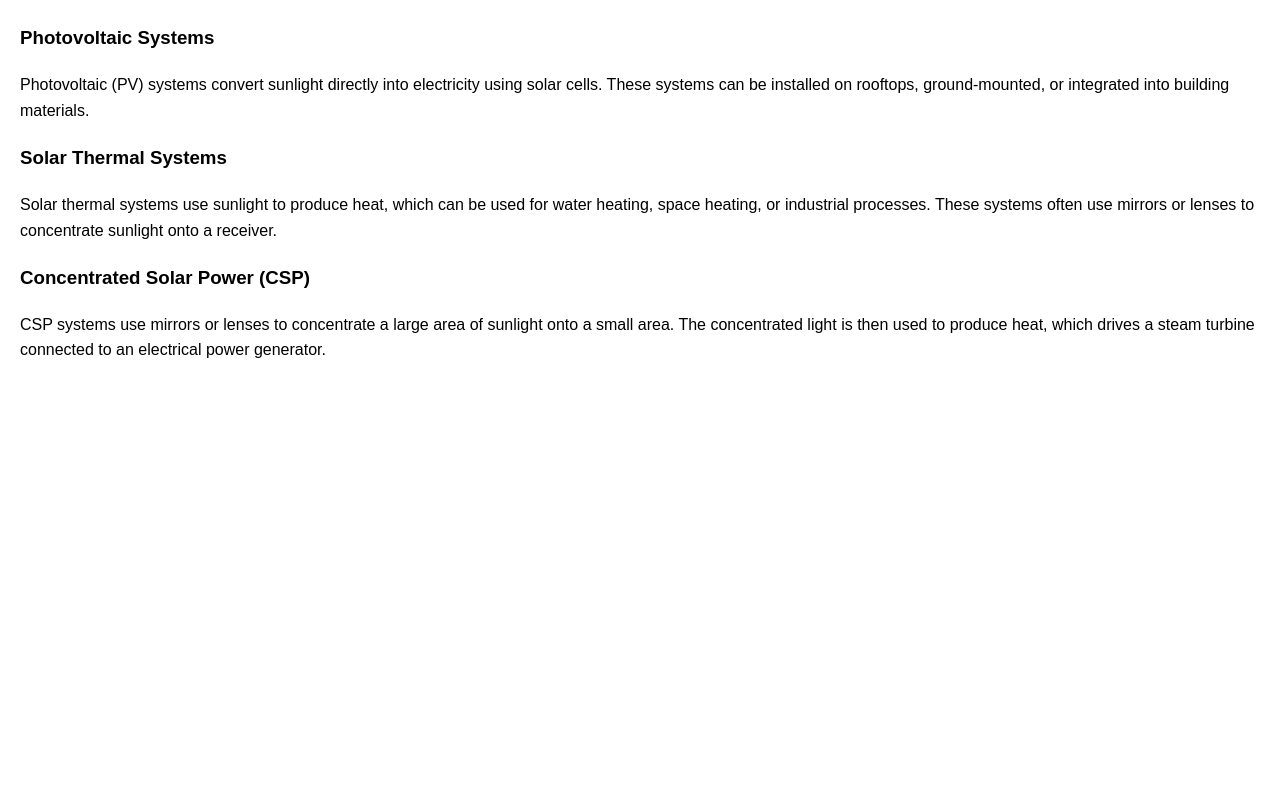
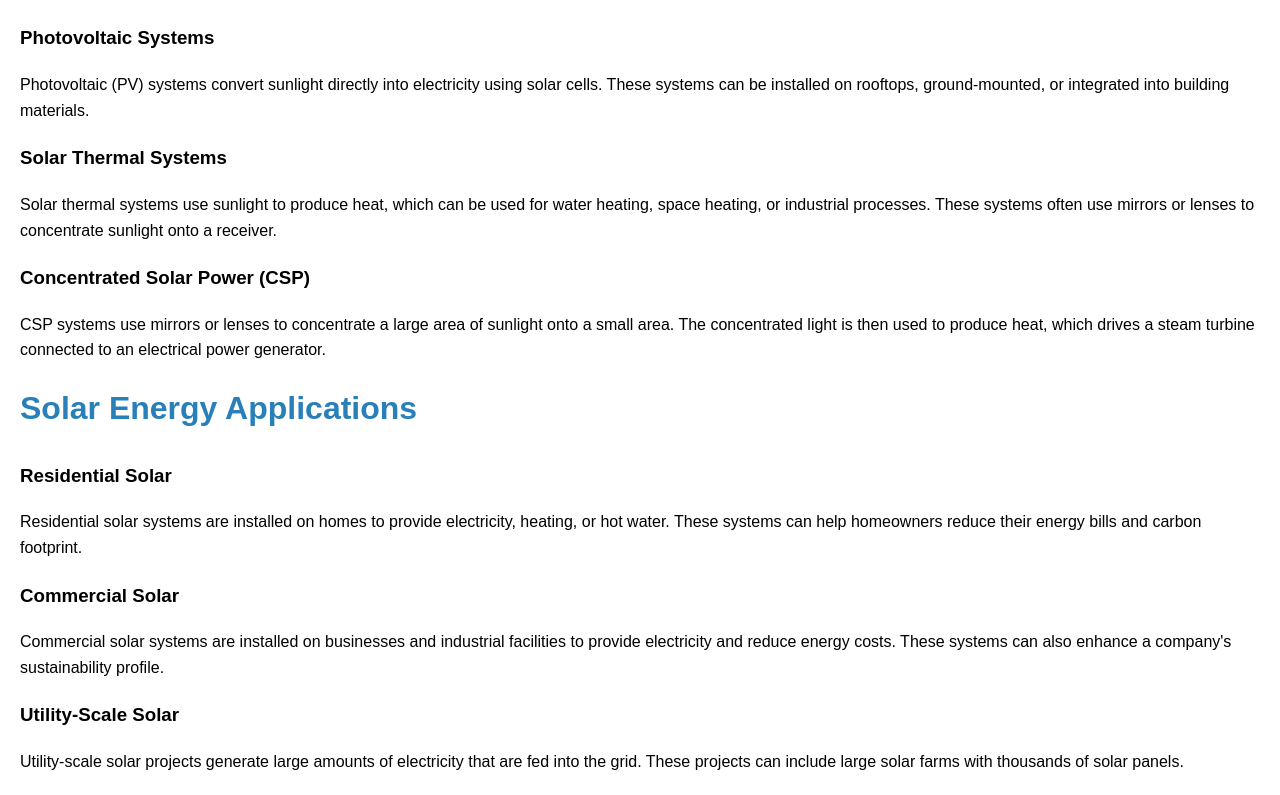
Before and after one commit to pakoopo/Jan-test, a plain HTML site: page solar.html in a window 1280 px wide. Shown: the part 1079-1874 px from the top of the page. Before the commit the page ends 1462 px from the top, so only its background shows below. Drawn offline with Linux system fonts and the light colour scheme.

Commit message:
Add files via upload

```diff
--- a/solar.html
+++ b/solar.html
@@ -78,5 +78,18 @@
         <h3>Concentrated Solar Power (CSP)</h3>
         <p>CSP systems use mirrors or lenses to concentrate a large area of sunlight onto a small area. The concentrated light is then used to produce heat, which drives a steam turbine connected to an electrical power generator.</p>
     </div>
+    <h2 class="section-title">Solar Energy Applications</h2>
+    <div class="sub-section">
+        <h3>Residential Solar</h3>
+        <p>Residential solar systems are installed on homes to provide electricity, heating, or hot water. These systems can help homeowners reduce their energy bills and carbon footprint.</p>
+    </div>
+    <div class="sub-section">
+        <h3>Commercial Solar</h3>
+        <p>Commercial solar systems are installed on businesses and industrial facilities to provide electricity and reduce energy costs. These systems can also enhance a company's sustainability profile.</p>
+    </div>
+    <div class="sub-section">
+        <h3>Utility-Scale Solar</h3>
+        <p>Utility-scale solar projects generate large amounts of electricity that are fed into the grid. These projects can include large solar farms with thousands of solar panels.</p>
+    </div>
 </body>
 </html>
```
Also changed, not shown: biomass.html (+2 -0 lines), geothermal.html (+3 -0 lines), hydropower.html (+2 -0 lines), wind.html (+2 -0 lines).
